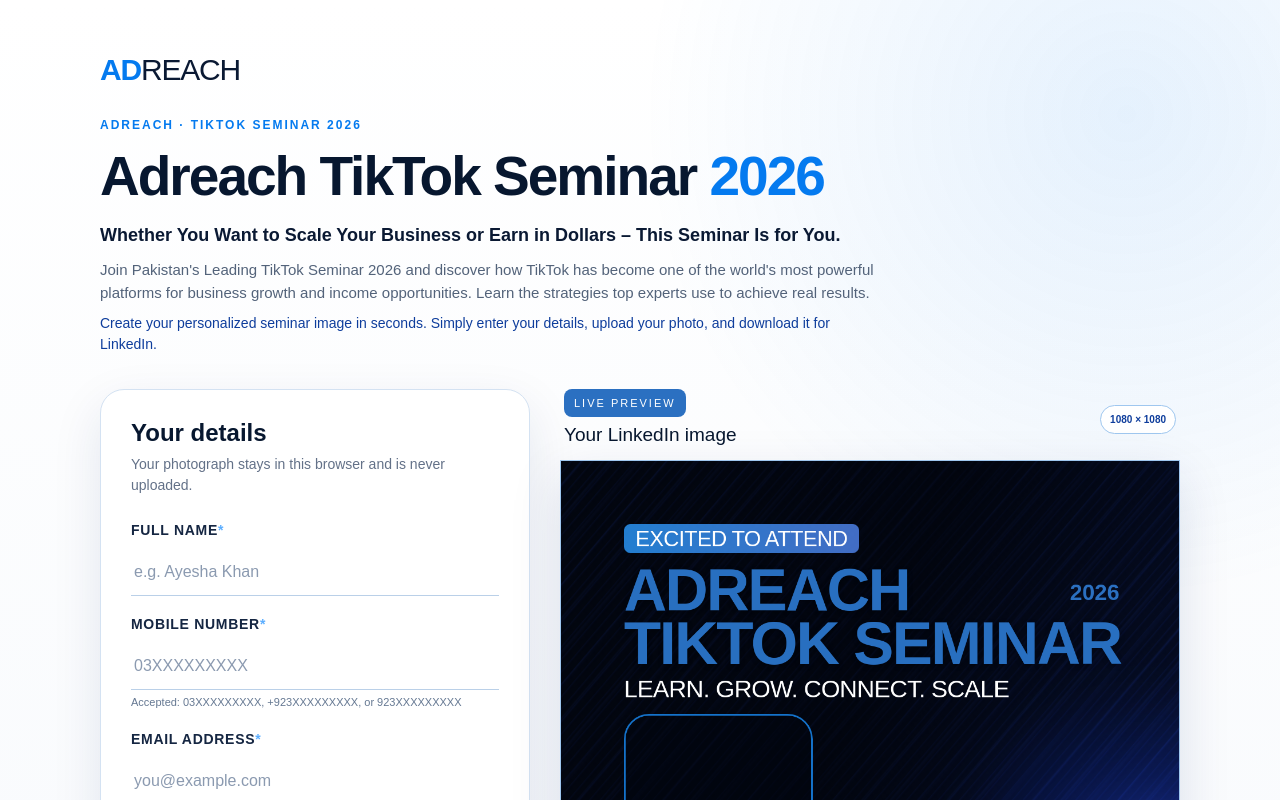
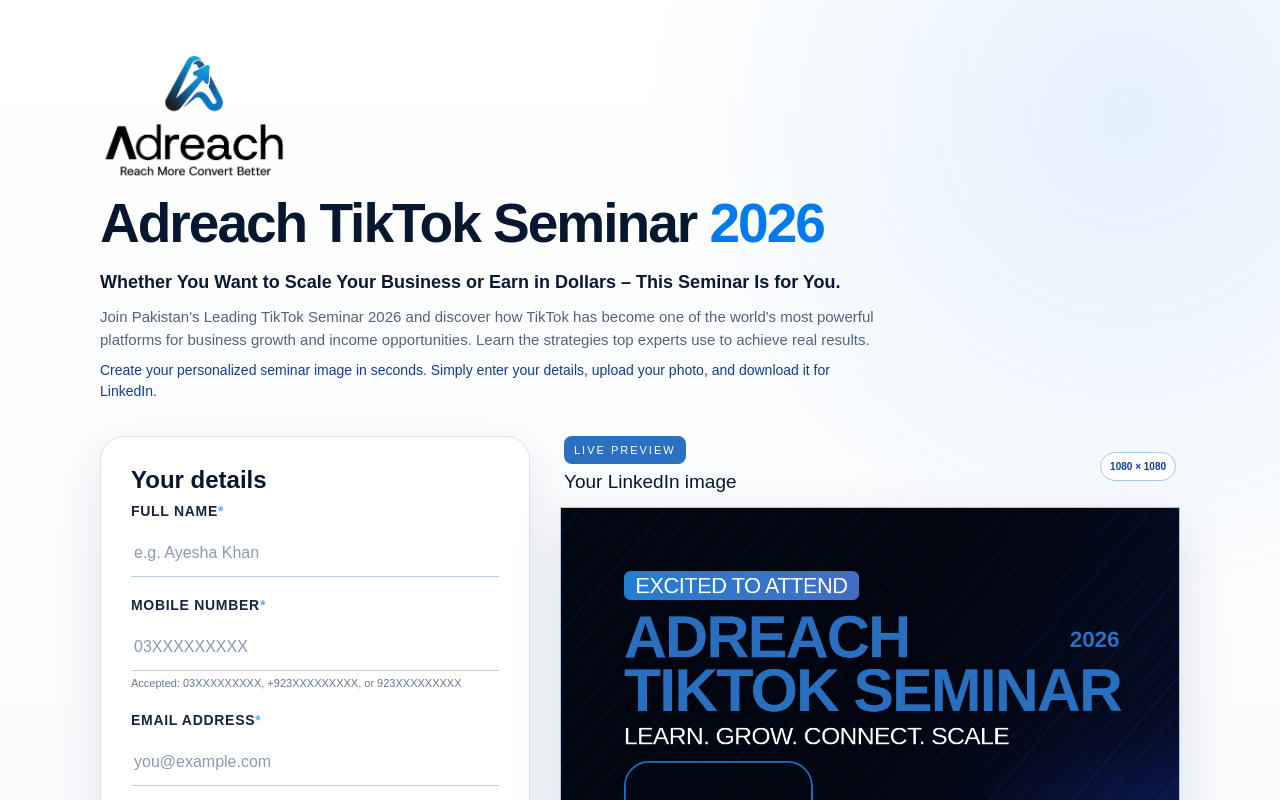
Before and after one commit to ramshan00/adreach, a Next.js app: page / in a window 1280 px wide. Shown: the top 800 px of the page. Built offline with nearby package versions, Linux system fonts and the light colour scheme; no server answers; a web font is replaced by a local one.

Commit message:
Update branding and sticky event preview

```diff
--- a/src/app/globals.css
+++ b/src/app/globals.css
@@ -211,14 +211,14 @@
 .generator-page .form-card{padding:30px;border-radius:24px;background:rgba(6,13,27,.94)}
 .generator-page .form-card h2{margin:0 0 8px;font-size:24px;font-weight:700;line-height:1.1;text-transform:none}
 .generator-page .form-intro{margin:0 0 24px}
-.generator-page .preview-column{position:static;max-width:620px}
+.generator-page .preview-column{position:sticky;top:20px;max-width:620px}
 .generator-page .preview-heading{min-height:44px;margin-bottom:10px;align-items:center}
 .generator-page .preview-heading span{padding:6px 10px}
 .generator-page .preview-heading h2{margin:4px 0 0;font-size:19px;text-transform:none}
 .generator-page .preview-stage{border-radius:16px}
 .generator-footer{margin-top:28px;padding-top:20px;border-top:1px solid rgba(20,114,202,.55);display:flex;justify-content:space-between;gap:20px;color:#899ab4;font-size:12px}
 .generator-footer span:first-child{color:#d9e4f3;font-weight:600}
-@media(max-width:900px){.generator-page{padding-top:30px}.generator-intro{margin-bottom:28px}.generator-page .registration-grid{grid-template-columns:1fr;max-width:650px;margin-inline:auto}.generator-page .preview-column{max-width:650px}.generator-footer{max-width:650px;margin-inline:auto}}
+@media(max-width:900px){.generator-page{padding-top:30px}.generator-intro{margin-bottom:28px}.generator-page .registration-grid{grid-template-columns:1fr;max-width:650px;margin-inline:auto}.generator-page .preview-column{position:static;max-width:650px}.generator-footer{max-width:650px;margin-inline:auto}}
 @media(max-width:560px){.generator-page{padding:22px 14px}.generator-intro .brand-logo{margin-bottom:18px}.generator-kicker{font-size:10px;letter-spacing:1.4px}.generator-intro h1{font-size:35px;letter-spacing:-1.4px}.generator-lead{margin-top:13px;font-size:16px}.generator-description{font-size:14px}.generator-instruction{font-size:13px}.generator-page .form-card{padding:22px 17px;border-radius:20px}.generator-footer{flex-direction:column;gap:6px}}
 
 /* Adreach website-aligned light application shell */
@@ -258,6 +258,11 @@
 @media(max-width:560px){.generator-intro h1{font-size:33px}.generator-title-lock{font-size:.94em}}
 @media(max-width:560px){.generator-intro .brand-logo{width:165px;min-width:165px;height:40px}.generator-intro .brand-logo__fallback{font-size:27px}}
 
+/* Supplied square Adreach artwork (icon, wordmark, and tagline). */
+.brand-logo__image{width:100%;height:100%;object-fit:contain}
+.generator-intro .brand-logo{width:190px;min-width:190px;height:190px;margin-top:-24px;margin-bottom:-24px}
+@media(max-width:560px){.generator-intro .brand-logo{width:160px;min-width:160px;height:160px;margin-top:-20px;margin-bottom:8px}}
+
 /* Keep the 1080px artwork visually identical when its preview is scaled down.
    Three logical pixels remain a crisp device pixel on narrow screens. */
 .generator-page .preview-stage{border-radius:0;overflow:hidden}
--- a/src/app/page.tsx
+++ b/src/app/page.tsx
@@ -4,5 +4,5 @@
 
 export default function Home() {
   const jsonLd = { "@context": "https://schema.org", "@type": "EducationEvent", name: EVENT.name, description: "Pakistan's leading TikTok seminar for business growth and global income opportunities.", startDate: EVENT.isoStart, endDate: EVENT.isoEnd, eventAttendanceMode: "https://schema.org/OfflineEventAttendanceMode", eventStatus: "https://schema.org/EventScheduled", location: { "@type": "Place", name: EVENT.venue, address: { "@type": "PostalAddress", streetAddress: "D-10, Block 10-A, Gulshan-e-Iqbal", addressLocality: "Karachi", addressCountry: "PK" } }, organizer: { "@type": "Organization", name: "Adreach", url: SITE_URL }, url: SITE_URL };
-  return <main className="generator-page"><section className="generator-shell"><header className="generator-intro"><Logo /><p className="generator-kicker">ADREACH · TIKTOK SEMINAR 2026</p><h1>Adreach <span className="generator-title-lock">TikTok Seminar <em>2026</em></span></h1><p className="generator-lead"><strong>Whether You Want to Scale Your Business or Earn in Dollars – This Seminar Is for You.</strong></p><p className="generator-description">Join Pakistan&apos;s Leading TikTok Seminar 2026 and discover how TikTok has become one of the world&apos;s most powerful platforms for business growth and income opportunities. Learn the strategies top experts use to achieve real results.</p><p className="generator-instruction">Create your personalized seminar image in seconds. Simply enter your details, upload your photo, and download it for LinkedIn.</p></header><RegistrationForm /><footer className="generator-footer"><span>Reach More. Convert Better.</span><span>30 August 2026 · Baradari Banquet, Karachi</span></footer></section><script type="application/ld+json" dangerouslySetInnerHTML={{ __html: JSON.stringify(jsonLd).replace(/</g, "\\u003c") }} /></main>;
+  return <main className="generator-page"><section className="generator-shell"><header className="generator-intro"><Logo /><h1>Adreach <span className="generator-title-lock">TikTok Seminar <em>2026</em></span></h1><p className="generator-lead"><strong>Whether You Want to Scale Your Business or Earn in Dollars – This Seminar Is for You.</strong></p><p className="generator-description">Join Pakistan&apos;s Leading TikTok Seminar 2026 and discover how TikTok has become one of the world&apos;s most powerful platforms for business growth and income opportunities. Learn the strategies top experts use to achieve real results.</p><p className="generator-instruction">Create your personalized seminar image in seconds. Simply enter your details, upload your photo, and download it for LinkedIn.</p></header><RegistrationForm /><footer className="generator-footer"><span>Reach More. Convert Better.</span><span>30 August 2026 · Baradari Banquet, Karachi</span></footer></section><script type="application/ld+json" dangerouslySetInnerHTML={{ __html: JSON.stringify(jsonLd).replace(/</g, "\\u003c") }} /></main>;
 }
--- a/src/components/brand/Logo.tsx
+++ b/src/components/brand/Logo.tsx
@@ -1,14 +1,10 @@
-import { existsSync } from "node:fs";
-import { join } from "node:path";
+import Image from "next/image";
+import logo from "./logo.png";
 
-export function Logo({ dark = false }: { dark?: boolean }) {
-  const source = dark ? "/brand/adreach-logo-dark.png" : "/brand/adreach-logo-light.png";
-  const hasAsset = existsSync(join(process.cwd(), "public", source));
+export function Logo() {
   return (
     <span className="brand-logo">
-      {/* A supplied local brand asset is used as-is; the text mark prevents broken images before delivery. */}
-      {/* eslint-disable-next-line @next/next/no-img-element */}
-      {hasAsset ? <img className="brand-logo__image" src={source} alt="Adreach" width="180" height="52" /> : <span className="brand-logo__fallback" aria-label="Adreach"><b>AD</b>REACH</span>}
+      <Image className="brand-logo__image" src={logo} alt="Adreach — Reach More Convert Better" priority />
     </span>
   );
 }
--- a/src/components/registration/RegistrationForm.tsx
+++ b/src/components/registration/RegistrationForm.tsx
@@ -27,7 +27,7 @@
   async function submit(data: RegistrationInput) { setMessage(""); setSaved(false); if (!photo) { setPhotoError("Select and crop a photograph before registering."); document.getElementById("photo-upload")?.focus(); return; } setSubmitting(true); try { const result = await registerAttendee(data); setMessage(result.message); if (result.fieldErrors) Object.entries(result.fieldErrors).forEach(([field, messages]) => setError(field as keyof RegistrationInput, { message: messages[0] })); setSaved(result.success); focusStatus(); } catch { setMessage("We could not complete your registration. Please try again."); focusStatus(); } finally { setSubmitting(false); } }
   const field = (name: "fullName" | "mobile" | "email" | "designation", label: string, required = false, type = "text", placeholder = "") => <label className="field"><span>{label}{required && <em>*</em>}</span><input type={type} placeholder={placeholder} aria-invalid={!!errors[name]} aria-describedby={`${name}-error`} {...register(name)} />{errors[name] && <small id={`${name}-error`} className="form-error">{errors[name]?.message}</small>}</label>;
   return <div className="registration-grid">
-    <div className="form-card"><h2>Your details</h2><p className="form-intro">Your photograph stays in this browser and is never uploaded.</p>
+    <div className="form-card"><h2>Your details</h2>
       <form onSubmit={handleSubmit(submit)} noValidate>
         {field("fullName", "Full Name", true, "text", "e.g. Ayesha Khan")}{field("mobile", "Mobile Number", true, "tel", "03XXXXXXXXX")}<p className="field-hint">Accepted: 03XXXXXXXXX, +923XXXXXXXXX, or 923XXXXXXXXX</p>{field("email", "Email Address", true, "email", "you@example.com")}{field("designation", "Designation (optional)", false, "text", "e.g. Founder & CEO")}
         <div className="photo-field"><div className="field-title"><span>Photograph <em>*</em></span><small>JPG, PNG or WebP · Max 5 MB</small></div><input id="photo-upload" ref={fileRef} className="sr-only" aria-label="Photograph upload" type="file" accept="image/jpeg,image/png,image/webp" onChange={(e) => chooseFile(e.target.files?.[0])} />
```
Also changed, not shown: src/components/brand/logo.png (added).
